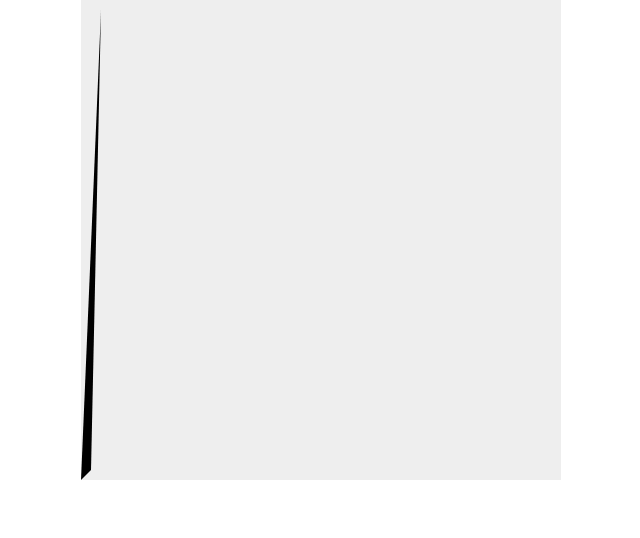
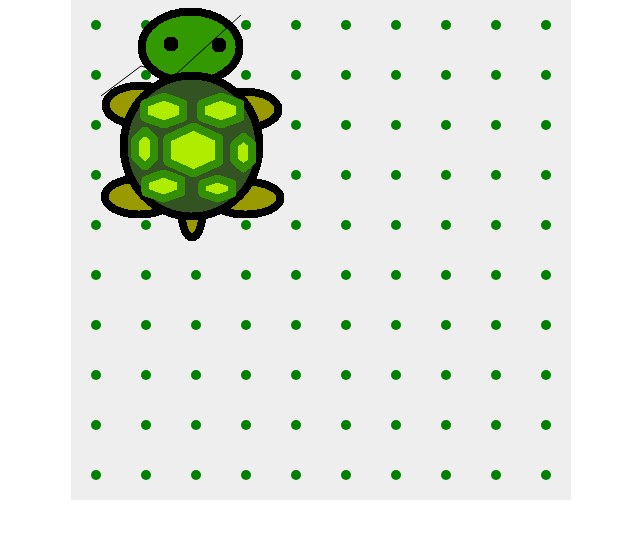
Before and after one commit to thousif/command-turtle, a plain HTML site: page index.html in a window 1280 px wide. Shown: the whole page, without its empty margins (319-959 px from the left). Drawn offline with Linux system fonts and the light colour scheme.

Commit message:
yay we got the turtle and the turtle field

```diff
--- a/app.js
+++ b/app.js
@@ -2,9 +2,56 @@
 var canvas = document.getElementById("myCanvas");
 var ctx = canvas.getContext("2d");
 
-ctx.beginPath();
-ctx.moveTo(0,480);
-ctx.lineTo(10,470);
-ctx.lineTo(20, 10);
-ctx.fill();
-ctx.closePath();
+var dots = [];
+var img = new Image();
+
+img.onload = function() {
+	ctx.drawImage(img, 0, 0);
+    ctx.beginPath();
+    ctx.moveTo(30, 96);
+    ctx.lineTo(70, 66);
+    ctx.lineTo(103, 76);
+    ctx.lineTo(170, 15);
+    ctx.stroke();
+}
+
+img.src = "turtle.png";
+
+var y = canvas.height;
+var x = canvas.width;
+
+var dotRowCount = 10;
+var dotColCount = 10;
+var dotOffsetLeft = 25;
+var dotOffsetTop = 25;
+
+for(c=0; c<dotColCount; c++) {
+    dots[c] = [];
+    for(r=0; r<dotRowCount; r++) {
+        dots[c][r] = { x: 0, y: 0 };
+    }
+}
+
+drawDots = function(){
+
+	for(c=0; c<dotColCount; c++) {
+	    for(r=0; r<dotRowCount; r++) {
+	    	var dotX = c * (canvas.width/10) + dotOffsetLeft;
+	    	var dotY = r * (canvas.height/10) + dotOffsetTop;
+	    	dots[c][r].x = dotX;
+	    	dots[c][r].y = dotY;
+
+	    	console.log(dotX,dotY);
+
+	    	ctx.beginPath();
+			ctx.arc(dotX,dotY, 5, 0, Math.PI*2, false);
+			ctx.fillStyle = "green";
+			ctx.fill();
+			ctx.closePath();
+
+	    }
+	}
+
+}
+
+drawDots();
--- a/index.html
+++ b/index.html
@@ -10,7 +10,7 @@
 </head>
 <body>
 
-<canvas id="myCanvas" width="480" height="480"></canvas>
+<canvas id="myCanvas" width="500" height="500"></canvas>
 
 <script src="app.js"></script>
 
```
Also changed, not shown: turtle.png (added).
